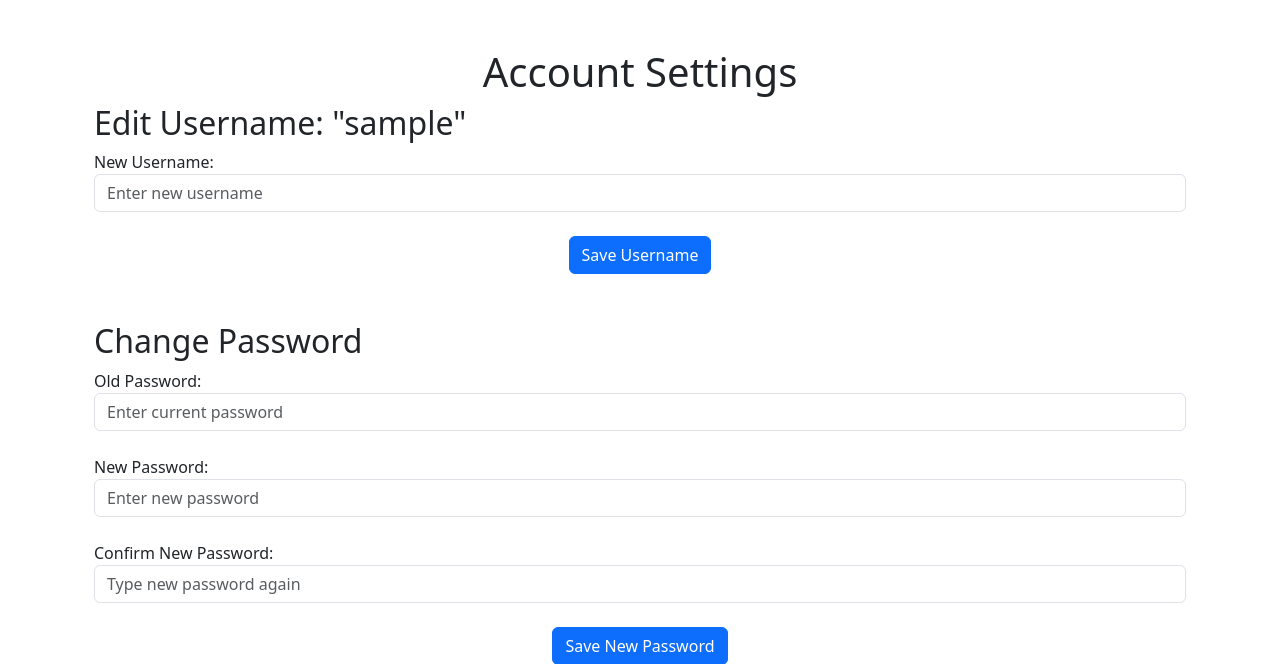
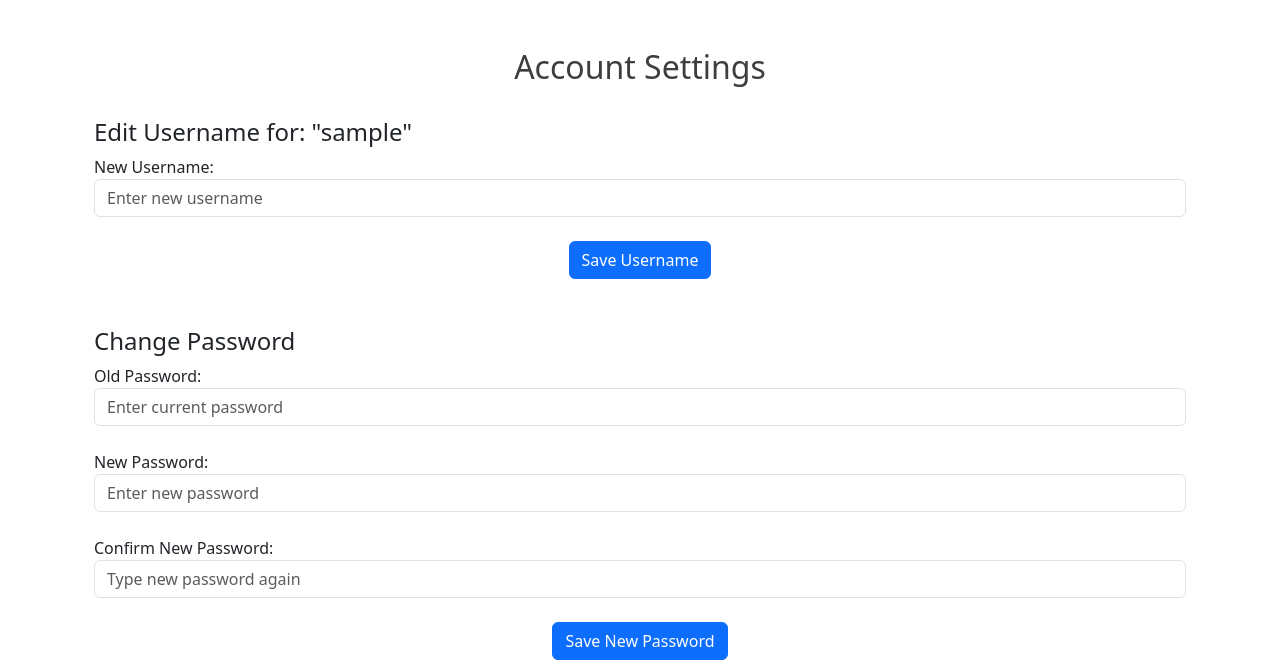
Before and after one commit to jimmydice/bugtracker23, a Flask app: page /account-settings in a window 1280 px wide. Shown: the part 56-720 px from the top of the page. Run offline with Flask 3, Linux system fonts and the light colour scheme; the visitor is signed in with stand-in values (Sample User, id 1).

Commit message:
better styling

```diff
--- a/website/templates/account_settings.html
+++ b/website/templates/account_settings.html
@@ -3,10 +3,11 @@
 {% block content %}
 
     <div class="container mt-5">
-        <div class="text-center">
-            <h1>Account Settings</h1>
+        <div class="text-center" style="color: #3f3e3e;">
+            <h2>Account Settings</h2>
         </div>
-        <h2>Edit Username: "{{ current_user.username }}"</h2>
+        <br />
+        <h4>Edit Username for: "{{ current_user.username }}"</h4>
         <form method="POST" action="/update-username">
             <div class="form-group">
                 <label for="new_username">New Username:</label>
@@ -26,7 +27,7 @@
         <br />
         <br />
 
-        <h2>Change Password</h2>
+        <h4>Change Password</h4>
         <form method="POST" action="/update-password">
             <!-- Password change form here (old password, new password, confirm password) -->
             <div class="form-group">
--- a/website/templates/login.html
+++ b/website/templates/login.html
@@ -3,7 +3,7 @@
 {% block content %}
 
     <div class="container mt-5">
-        <h1 class="text-center">Login</h1>
+        <h1 class="text-center" style="color: #3f3e3e;">Login</h1>
         <form method="POST">
             <div class="form-group">
                 <label for="email">Email Address</label>
--- a/website/templates/sign_up.html
+++ b/website/templates/sign_up.html
@@ -3,7 +3,7 @@
 {% block content %}
 
     <div class="container mt-5">
-        <h1 class="text-center">Sign Up</h1>
+        <h1 class="text-center" style="color: #3f3e3e;">Sign Up</h1>
         <form method="POST">
           <div class="form-group">
               <label for="email">Email Address</label>
```
